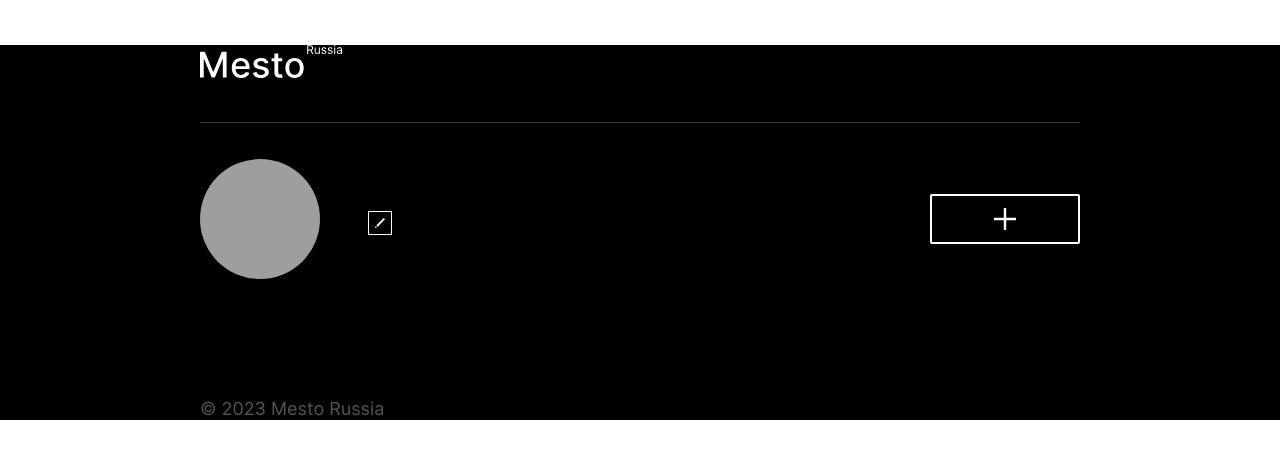
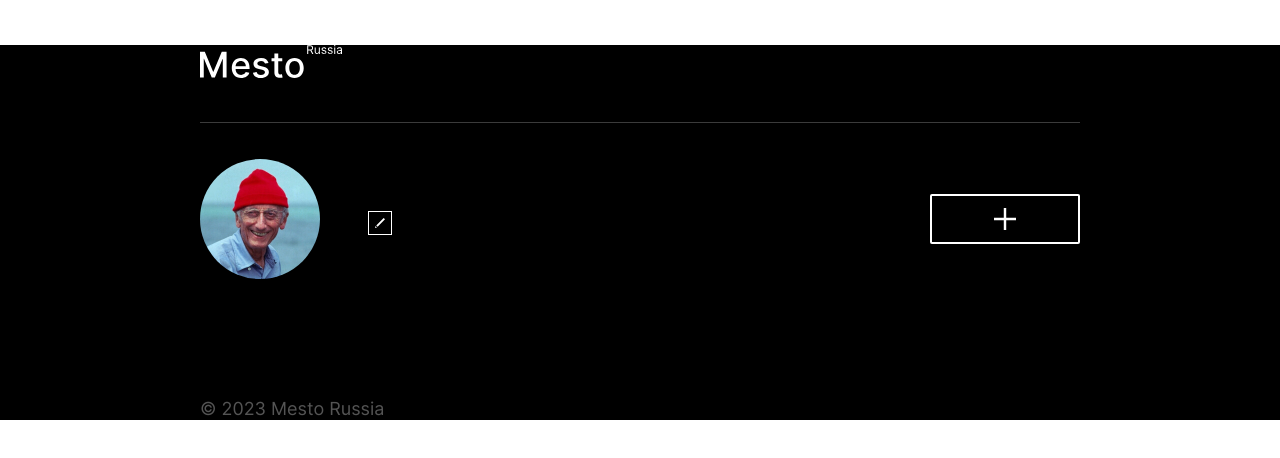
Before and after one commit to Akim262000/mesto-react, a React (Create React App) app: page / in a window 1280 px wide. Shown: the top 458 px of the page. Built offline with nearby package versions, Linux system fonts and the light colour scheme; grey boxes are pictures that could not be loaded.

Commit message:
Вынес header main и footer по файлам

```diff
--- a/src/App.js
+++ b/src/components/App.js
@@ -1,46 +1,16 @@
 import React from 'react';
-import logo from './images/logo.svg';
+import Header from './Header';
+import Main from './Main';
+import Footer from './Footer';
 
 function App() {
   return (
   <div>
       <div className="page">
-    <header className="header">
-      <img className="header__logo" src={logo} alt="картинка Место"/>
-    </header>
-    <main>
-      <section className="profile">
-        <div className="profile__card">
-          <img className="profile__avatar" src="<%=require('./images/image.jpg')%>" alt="Картинка аватарка"/>
-          <button className="profile__avatar-button"></button>
-          <div className="profile__info">
-            <h1 className="profile__name"></h1>
-            <button type="button" aria-label="Редактировать" className="profile__edit-button"></button>
-            <p className="profile__description"></p>
-          </div>
-        </div>
-        <button type="button" aria-label="Добавить" className="profile__add-button"></button>
-      </section>
+        <Header />
+        <Main />
+        <Footer />
 
-      <section className="elements">
-        <template className="element-template">
-          <div className="element">
-            <img className="element__image"/>
-            <button type="button" aria-label="Удаление" className="element__button-delete"></button>
-            <div className="element__info">
-              <h2 className="element__title"></h2>
-              <div className="element__like">
-                <button type="button" aria-label="Лайк" className="element__button-like"></button>
-                <span className="element__like-number"></span>
-              </div>
-            </div>
-          </div>
-        </template>
-      </section>
-    </main>
-    <footer className="footer">
-      <p className="footer__copyright">&#xA9; 2023 Mesto Russia</p>
-    </footer>
 
     <div className="popup popup_type_avatar">
       <div className="popup__container">
--- /dev/null
+++ b/src/components/Footer.js
@@ -0,0 +1,13 @@
+import React from "react";
+
+function Footer() {
+  return (
+  <>
+    <footer className="footer">
+      <p className="footer__copyright">&#xA9; 2023 Mesto Russia</p>
+    </footer>
+  </>
+  )
+}
+
+export default Footer;
--- /dev/null
+++ b/src/components/Header.js
@@ -0,0 +1,14 @@
+import React from "react";
+import logoHeader from '../images/logo.svg';
+
+function Header() {
+  return (
+  <>
+    <header className="header">
+      <img className="header__logo" src={logoHeader} alt="картинка Место"/>
+    </header>
+  </>
+  )
+}
+
+export default Header;
--- /dev/null
+++ b/src/components/Main.js
@@ -0,0 +1,41 @@
+import React from "react";
+import logoAvatar from '../images/image.jpg'
+
+function Main() {
+  return (
+  <>
+    <main>
+      <section className="profile">
+        <div className="profile__card">
+          <img className="profile__avatar" src={logoAvatar} alt="Картинка аватарка"/>
+          <button className="profile__avatar-button"></button>
+          <div className="profile__info">
+            <h1 className="profile__name"></h1>
+            <button type="button" aria-label="Редактировать" className="profile__edit-button"></button>
+            <p className="profile__description"></p>
+          </div>
+        </div>
+        <button type="button" aria-label="Добавить" className="profile__add-button"></button>
+      </section>
+
+      <section className="elements">
+        <template className="element-template">
+          <div className="element">
+            <img className="element__image"/>
+            <button type="button" aria-label="Удаление" className="element__button-delete"></button>
+            <div className="element__info">
+              <h2 className="element__title"></h2>
+              <div className="element__like">
+                <button type="button" aria-label="Лайк" className="element__button-like"></button>
+                <span className="element__like-number"></span>
+              </div>
+            </div>
+          </div>
+        </template>
+      </section>
+    </main>
+  </>
+  )
+}
+
+export default Main;
--- a/src/index.js
+++ b/src/index.js
@@ -1,7 +1,7 @@
 import React from 'react';
 import ReactDOM from 'react-dom/client';
 import './index.css';
-import App from './App';
+import App from './components/App';
 import reportWebVitals from './reportWebVitals';
 
 const root = ReactDOM.createRoot(document.getElementById('root'));
```
